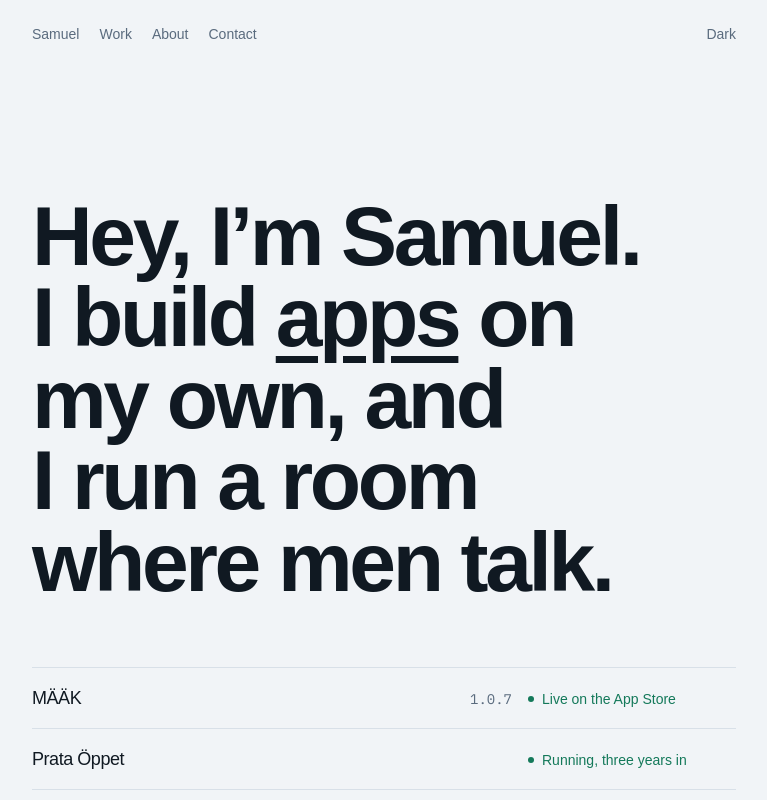
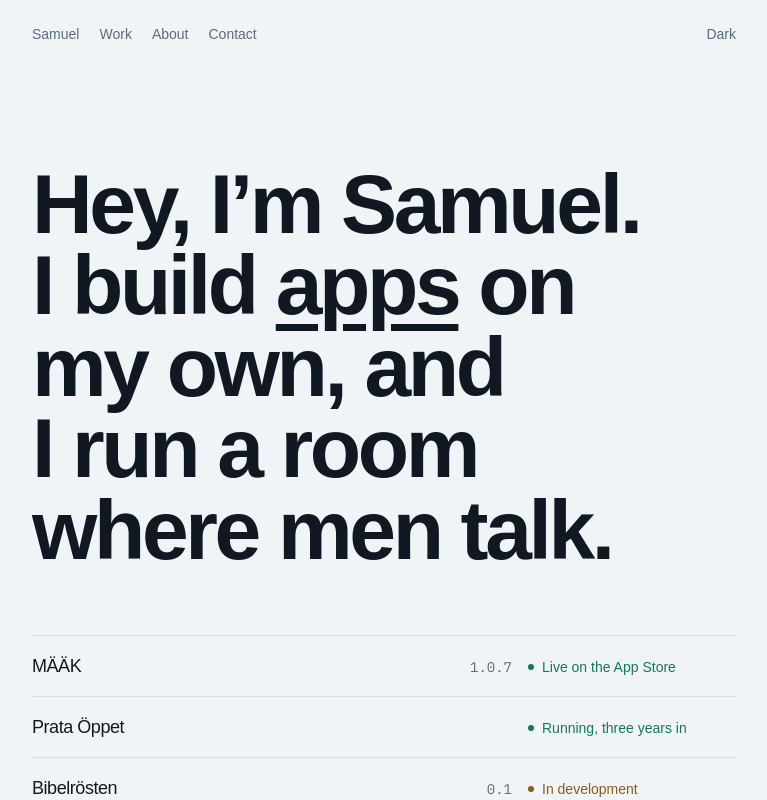
Before and after one commit to Samuelsenhet/Samuelsenhet.github.io, a Next.js app: page / in a window 1280 px wide. Shown: the top 800 px of the page, without its empty margins (256-1023 px from the left). Built offline with nearby package versions, Linux system fonts and the light colour scheme; a web font is replaced by a local one.

Commit message:
Tighten the air above the headline on desktop
128px between the nav and the headline read as a gap rather than as
breathing room at 1280px. It is 96px now. Mobile stays at 80px, where the
tighter spacing was already working.

Co-Authored-By: Claude Opus 5 (1M context) <noreply@anthropic.com>

```diff
--- a/app/page.tsx
+++ b/app/page.tsx
@@ -7,7 +7,7 @@ import { RepoList } from '@/components/RepoList';
 export default function Home() {
   return (
     <div className="mx-auto max-w-3xl px-5 sm:px-8">
-      <section className="pt-20 pb-16 sm:pt-32">
+      <section className="pt-20 pb-16 sm:pt-24">
         <h1 className="text-display font-bold [text-wrap:balance]">
           Hey, I&rsquo;m Samuel. I build{' '}
           <Link href="/work/" className="underline decoration-[0.08em] underline-offset-[0.12em]">
--- a/data/repos.json
+++ b/data/repos.json
@@ -1,5 +1,5 @@
 {
-  "fetchedAt": "2026-09-15T18:00:21.621Z",
+  "fetchedAt": "2026-09-15T18:08:30.767Z",
   "repos": [
     {
       "name": "Samuelsenhet.github.io",
@@ -7,7 +7,7 @@
       "language": "TypeScript",
       "url": "https://github.com/Samuelsenhet/Samuelsenhet.github.io",
       "stars": 0,
-      "updated": "2026-09-15T17:57:21Z"
+      "updated": "2026-09-15T18:01:03Z"
     },
     {
       "name": "DEVELOPER-HANDBOOK",
```
